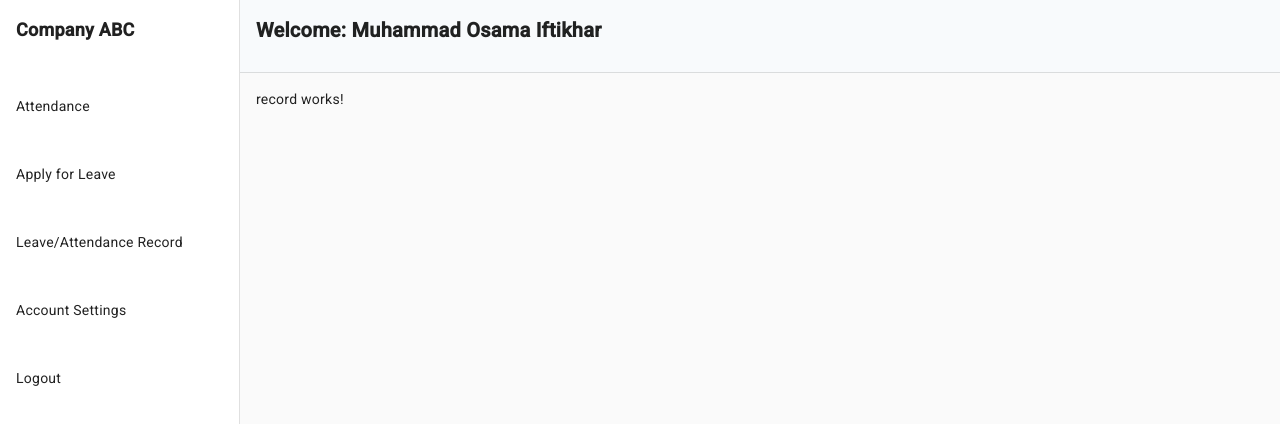
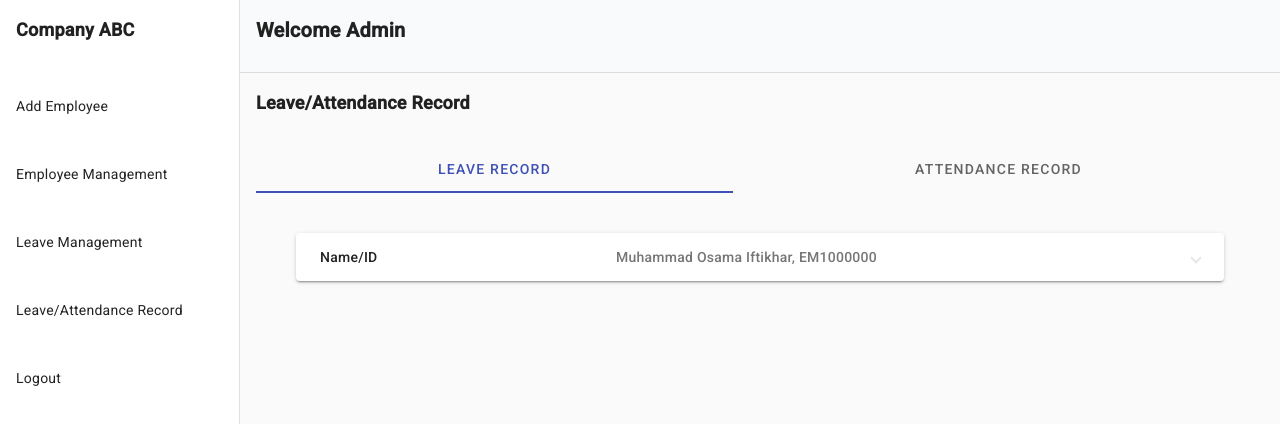
Before and after one commit to VuProjectCS619/leave-attendance-record-system-fe, an Angular app: page /employee/record in a window 1280 px wide. Shown: the top 424 px of the page. Built offline with nearby package versions, Linux system fonts and the light colour scheme.

Commit message:
chore: front end deisgn ready except dailog

```diff
--- a/src/app/admin/leave-management/leave-management.component.html
+++ b/src/app/admin/leave-management/leave-management.component.html
@@ -44,8 +44,6 @@
             </mat-card-actions>
           </mat-card>
         </div>
-
       </mat-tab>
     </mat-tab-group>
-
 </div>
--- a/src/app/admin/record/record.component.ts
+++ b/src/app/admin/record/record.component.ts
@@ -9,15 +9,15 @@ export class RecordComponent {
 
   employeeRecord =[
     {
-      name: "Muhammad Osama Iftkhar",
+      name: "Muhammad Osama Iftikhar",
       employeeID: "EM1000000"
     },
     {
-      name: "Muhammad Osama Iftkhar",
+      name: "Muhammad Osama Iftikhar",
       employeeID: "EM1000000"
     },
     {
-      name: "Muhammad Osama Iftkhar",
+      name: "Muhammad Osama Iftikhar",
       employeeID: "EM1000000"
     },
   ]
--- a/src/app/employee/account-setting/account-setting.component.html
+++ b/src/app/employee/account-setting/account-setting.component.html
@@ -1 +1,54 @@
-<p>account-setting works!</p>
+<div class=" flex flex-col gap-4">
+  <div>
+    <p class=" text-lg font-semibold">Employee Management </p>
+  </div>
+  <!--Card-->
+    <mat-card class="w-96 h-auto shadow-xl p-4 ">
+      <div class="flex flex-col gap-4">
+        <p class=" text-xs font-semibold">Name:{{" "}}<span class="font-normal ">{{myName}}</span> </p>
+        <p class=" text-xs font-semibold">ID:{{" "}}<span class="font-normal ">{{myId}}</span> </p>
+        <p class=" text-xs font-semibold">Salary:{{" "}}<span class="font-normal ">{{mySalary}}</span> </p>
+        <p class=" text-xs font-semibold">Designation:{{" "}}<span class="font-normal ">{{myDesignation}}</span> </p>
+        <p class=" text-xs font-semibold">Contact:{{" "}}<span class="font-normal ">{{myContact}}</span></p>
+        <!--Update Name-->
+        <div class="flex flex-col" >
+        <mat-form-field appearance="fill">
+          <mat-label>Update Name</mat-label>
+          <input matInput placeholder="John Doe" >
+        </mat-form-field>
+        <mat-card-actions>
+          <!--Button -->
+          <div class="flex w-full justify-end">
+            <button  mat-raised-button  color="primary">UPDATE</button>
+          </div>
+        </mat-card-actions>
+      </div>
+        <!--Update Password-->
+        <div class="flex flex-col" >
+        <mat-form-field appearance="fill">
+          <mat-label>Update Password</mat-label>
+          <input matInput placeholder="Secret">
+        </mat-form-field>
+        <mat-card-actions>
+          <!--Button -->
+          <div class="flex w-full justify-end">
+            <button  mat-raised-button  color="primary">UPDATE</button>
+          </div>
+        </mat-card-actions>
+        </div>
+        <!--Contact Number -->
+        <div class="flex  flex-col" >
+        <mat-form-field appearance="fill">
+          <mat-label>Update Contact</mat-label>
+          <input matInput placeholder="00123243831">
+        </mat-form-field>
+        <mat-card-actions>
+          <!--Button -->
+          <div class="flex w-full justify-end ">
+            <button  mat-raised-button  color="primary">UPDATE</button>
+          </div>
+        </mat-card-actions>
+        </div>
+      </div>
+    </mat-card>
+  </div>
--- a/src/app/employee/account-setting/account-setting.component.ts
+++ b/src/app/employee/account-setting/account-setting.component.ts
@@ -6,5 +6,10 @@ import { Component } from '@angular/core';
   styleUrls: ['./account-setting.component.css']
 })
 export class AccountSettingComponent {
+myName:string="Muhammad Osama Iftikhar"
+  myId:string="EM100000"
+  mySalary:number=100000
+  myDesignation:string="Angular Developer"
+  myContact:string="+923136784434"
 
 }
--- a/src/app/employee/employee.module.ts
+++ b/src/app/employee/employee.module.ts
@@ -15,6 +15,7 @@ import {MatInputModule} from "@angular/material/input";
 import {MatDatepickerModule} from "@angular/material/datepicker";
 import { MatNativeDateModule } from '@angular/material/core';
 import {ReactiveFormsModule} from "@angular/forms";
+import {MatExpansionModule} from "@angular/material/expansion";
 
 
 
@@ -38,6 +39,7 @@ import {ReactiveFormsModule} from "@angular/forms";
         MatDatepickerModule,
         MatNativeDateModule,
         ReactiveFormsModule,
+        MatExpansionModule,
     ]
 })
 export class EmployeeModule { }
--- a/src/app/employee/record/record.component.html
+++ b/src/app/employee/record/record.component.html
@@ -1 +1,57 @@
-<p>record works!</p>
+<div class=" flex flex-col gap-4">
+  <div>
+    <p class="text-lg font-semibold">Leave/Attendance Record</p>
+  </div>
+  <!--Tabs-->
+  <mat-tab-group  dynamicHeight  >
+    <!--Tab 1 Leave Request-->
+    <mat-tab label="LEAVE RECORD" >
+      <!--   Table    -->
+      <div class="flex flex-col gap-2 flex-wrap p-10 " >
+        <mat-accordion>
+          <mat-expansion-panel *ngFor="let employee of employeePanel" >
+            <mat-expansion-panel-header>
+              <mat-panel-title>
+                Name/ID
+              </mat-panel-title>
+              <mat-panel-description >
+                {{employee.name}}, {{employee.employeeID}}
+              </mat-panel-description>
+            </mat-expansion-panel-header>
+            <div class="flex gap-4 flex-wrap p-10" >
+              <mat-card class="w-96 h-auto shadow-xl p-4" *ngFor="let employeeRecord of leaveEmployeeRecord">
+                <div class="flex flex-col gap-4">
+                  <mat-card-title>{{employeeRecord.monthYear}}</mat-card-title>
+                  <p class=" text-xs font-semibold">Leaves:{{" "}}<span class="font-normal ">{{employeeRecord.leaves}}</span> </p>
+                  <p class=" text-xs font-semibold">Working Hours:{{" "}}<span class="font-normal ">{{employeeRecord.workingHours}}</span> </p>
+                </div>
+              </mat-card>
+            </div>
+          </mat-expansion-panel>
+        </mat-accordion>
+      </div>
+
+    </mat-tab>
+    <!-- Tab 2 Add Leave     -->
+    <mat-tab label="ATTENDANCE RECORD">
+      <!-- Card -->
+      <div class="flex gap-4 flex-wrap p-10" >
+        <mat-card class="w-96 h-auto shadow-xl p-4" *ngFor="let attendance of attendanceRecord">
+          <div class="flex flex-col gap-4">
+            <mat-card-title>Attendance</mat-card-title>
+            <p class=" text-xs font-semibold">Name:{{" "}}<span class="font-normal ">{{attendance.name}}</span> </p>
+            <p class=" text-xs font-semibold">ID:{{" "}}<span class="font-normal ">{{attendance.employeeID}}</span> </p>
+          </div>
+          <mat-card-actions>
+            <!--Button -->
+            <div class="flex w-full justify-center" >
+              <button class="w-full" mat-raised-button  color="primary">VIEW RECORD</button>
+            </div>
+          </mat-card-actions>
+        </mat-card>
+      </div>
+
+    </mat-tab>
+  </mat-tab-group>
+
+</div>
--- a/src/app/employee/record/record.component.ts
+++ b/src/app/employee/record/record.component.ts
@@ -7,4 +7,89 @@ import { Component } from '@angular/core';
 })
 export class RecordComponent {
 
+  employeePanel =[
+    {
+      name: "Muhammad Osama Iftikhar",
+      employeeID: "EM1000000"
+    },
+  ]
+  leaveEmployeeRecord = [
+    {
+      monthYear:"Jan, 2023",
+      name: "Muhammad Osama Iftikhar",
+      workingHours: 115,
+      leaves: 3
+    },
+    { monthYear:"Feb, 2023",
+      name: "Muhammad Osama Iftikhar",
+      workingHours: 115,
+      leaves: 3
+    },
+    {
+      monthYear:"Mar, 2023",
+      name: "Muhammad Osama Iftikhar",
+      workingHours: 115,
+      leaves: 3
+    },
+    {
+      monthYear:"Apr, 2023",
+      name: "Muhammad Osama Iftikhar",
+      workingHours: 115,
+      leaves: 3
+    },
+    {
+      monthYear:"May, 2023",
+      name: "Muhammad Osama Iftikhar",
+      workingHours: 115,
+      leaves: 3
+    },
+    {
+      monthYear:"Jun, 2023",
+      name: "Muhammad Osama Iftikhar",
+      eworkingHours: 115,
+      leaves: 3
+    },
+    {
+      monthYear:"Jul, 2023",
+      name: "Muhammad Osama Iftikhar",
+      workingHours: 115,
+      leaves: 3
+    },
+    {
+      monthYear:"Aug, 2023",
+      name: "Muhammad Osama Iftikhar",
+      workingHours: 115,
+      leaves: 3
+    },
+    {
+      monthYear:"Sep, 2023",
+      name: "Muhammad Osama Iftikhar",
+      workingHours: 115,
+      leaves: 3
+    },
+    {
+      monthYear:"Oct, 2023",
+      name: "Muhammad Osama Iftikhar",
+      workingHours: 115,
+      leaves: 3
+    },
+    {
+      monthYear:"Nov, 2023",
+      name: "Muhammad Osama Iftikhar",
+      workingHours: 115,
+      leaves: 3
+    },
+    {
+      monthYear:"Dec, 2023",
+      name: "Muhammad Osama Iftikhar",
+      workingHours: 115,
+      leaves: 3
+    },
+  ]
+  attendanceRecord = [
+    {
+      name: "Muhammad Osama Iftikhar",
+      employeeID: "EM100000",
+    },
+  ]
 }
--- a/src/app/shared/side-nav/side-nav.component.ts
+++ b/src/app/shared/side-nav/side-nav.component.ts
@@ -6,6 +6,6 @@ import { Component } from '@angular/core';
   styleUrls: ['./side-nav.component.css']
 })
 export class SideNavComponent {
-  user: string = "employee"
+  user: string = "admin"
   greeting:string = "Muhammad Osama Iftikhar"
 }
```
Lines whose indentation alone changed are shown as unchanged.
